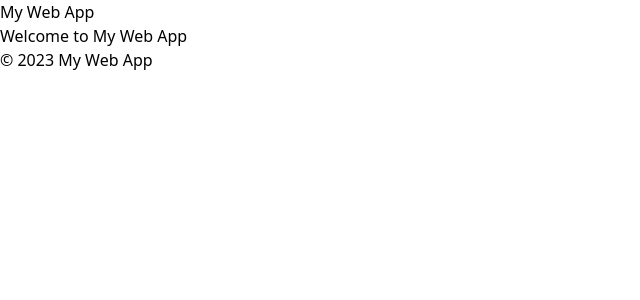
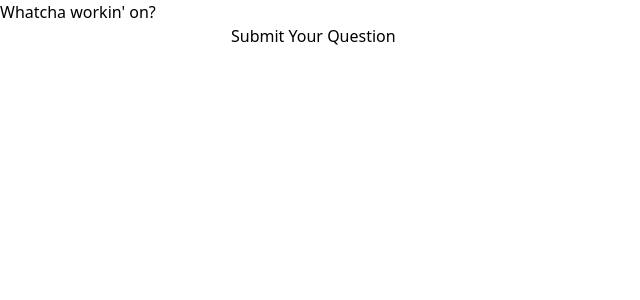
Before and after one commit to teamm-tazz/AlgoPlaces, a React app: page / in a window 1280 px wide. Shown: the top 300 px of the page, without its empty margins (0-640 px from the left). Built offline with nearby package versions, Linux system fonts and the light colour scheme.

Commit message:
creating react routes

```diff
--- a/package.json
+++ b/package.json
@@ -8,8 +8,9 @@
     },
     "dependencies": {
         "babel": "^5.8.38",
-        "react": "^17.0.2",
-        "react-dom": "^17.0.2"
+        "react": "^19.0.0",
+        "react-dom": "^19.0.0",
+        "react-router-dom": "^7.2.0"
     },
     "devDependencies": {
         "@babel/preset-env": "^7.1.0",
--- a/src/components/App.js
+++ b/src/components/App.js
@@ -1,16 +1,26 @@
 import React from 'react';
-import Header from './Header';
-import Main from './Main';
-import Footer from './Footer';
+import Dashboard from './Dashboard';
+import LandingPage from './LandingPage';
+import InputProblem from './InputProblem';
+import Approach from './Approach';
 import '../App.css';
+import { BrowserRouter, Route, Routes } from 'react-router-dom';
 
 function App() {
   return (
-    <div className="App">
-      <Header />
-      <Main />
-      <Footer />
-    </div>
+    <BrowserRouter>
+      <Routes>
+        <Route path="/" exact element ={<LandingPage />} />
+        <Route path="/dashboard" exact element ={<Dashboard />} />
+      </Routes>
+    </BrowserRouter>
+
+    // <div className="App">
+    //   <Header />
+    //   <LandingPage />
+    //   <Footer />
+    // </div>
+
   );
 }
 
--- a/src/components/Footer.js
+++ b/src/components/Approach.js
@@ -1,6 +1,6 @@
 import React from 'react';
 
-function Footer() {
+function Approach() {
   return (
     <footer>
       <p>&copy; 2023 My Web App</p>
@@ -8,4 +8,4 @@ function Footer() {
   );
 }
 
-export default Footer;
+export default Approach;
--- a/src/components/Header.js
+++ b/src/components/Dashboard.js
@@ -1,6 +1,6 @@
 import React from 'react';
 
-function Header() {
+function Dashboard() {
   return (
     <header>
       <h1>My Web App</h1>
@@ -8,4 +8,4 @@ function Header() {
   );
 }
 
-export default Header;
+export default Dashboard;
--- /dev/null
+++ b/src/components/InputProblem.js
@@ -0,0 +1,11 @@
+import React from 'react';
+
+function InputProblem() {
+  return (
+    <footer>
+      <p>&copy; 2023 My Web App</p>
+    </footer>
+  );
+}
+
+export default InputProblem;
--- /dev/null
+++ b/src/components/LandingPage.js
@@ -0,0 +1,36 @@
+import React from 'react';
+import Dashboard from './Dashboard';
+
+//create a useState that toggles the page?
+
+
+//create a handleClick func that changes state
+function LandingPage() {
+
+ const getRoute = async() => {
+  try {
+
+    const response = await fetch('/dashboard')
+
+    if (!response.ok){
+      throw new Error("Error in getting dashboard route: " + response.status)
+    }
+
+  } catch(err){
+    console.error("This is the error in getRoute: " + err)
+  }
+ }
+
+  return (
+
+    <div>
+    <main><h2>Whatcha workin' on?</h2></main>
+    <input type="text" placeholder=""></input>
+
+    <button type="submit" onClick={getRoute}>Submit Your Question</button>
+    </div>
+
+  );
+}
+
+export default LandingPage;
--- a/src/components/Main.js
+++ /dev/null
@@ -1,11 +0,0 @@
-import React from 'react';
-
-function Main() {
-  return (
-    <main>
-      <h2>Welcome to My Web App</h2>
-    </main>
-  );
-}
-
-export default Main;
--- /dev/null
+++ b/src/components/PracticeProblem.js
@@ -0,0 +1,10 @@
+import React from 'react';
+
+function PracticeProblem(){
+
+    <div>
+        <h1>Practice Probssssss</h1>
+    </div>
+}
+
+export default PracticeProblem
--- a/src/index.js
+++ b/src/index.js
@@ -1,6 +1,9 @@
 import React from 'react';
-import ReactDOM from 'react-dom';
+import ReactDOM from 'react-dom/client';
+
 import App from './components/App';
 import './styles/tailwind.css';
 
-ReactDOM.render(<App />, document.getElementById('root'));
+const container = document.getElementById('root');
+const root = ReactDOM.createRoot(container);
+root.render(<App />);
--- a/webpack.config.js
+++ b/webpack.config.js
@@ -33,6 +33,6 @@ module.exports = {
   devServer: {
     contentBase: path.join(__dirname, 'dist'),
     compress: true,
-    port: 9000,
+    port: 8080,
   },
 };
```
Also changed, not shown: 2 other files (tests, documents, lock files or other folders).
